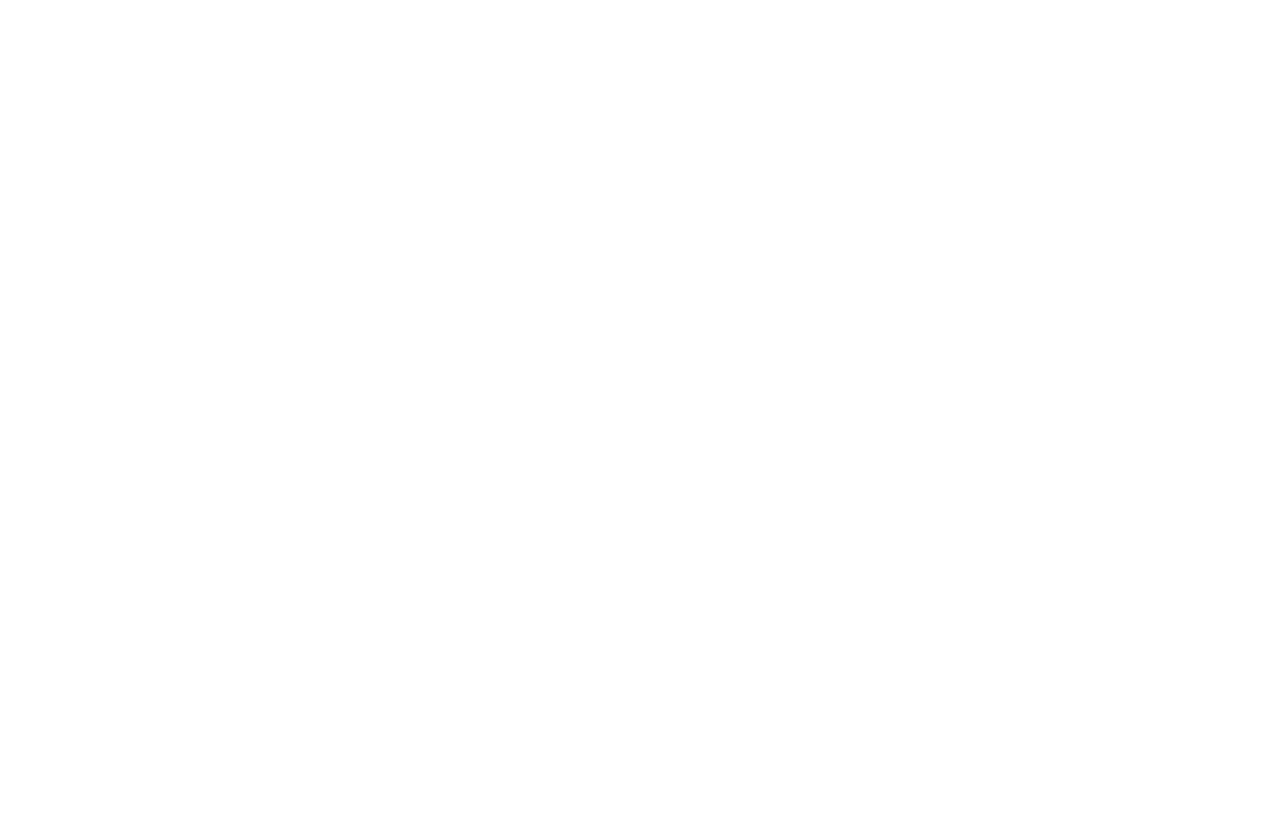
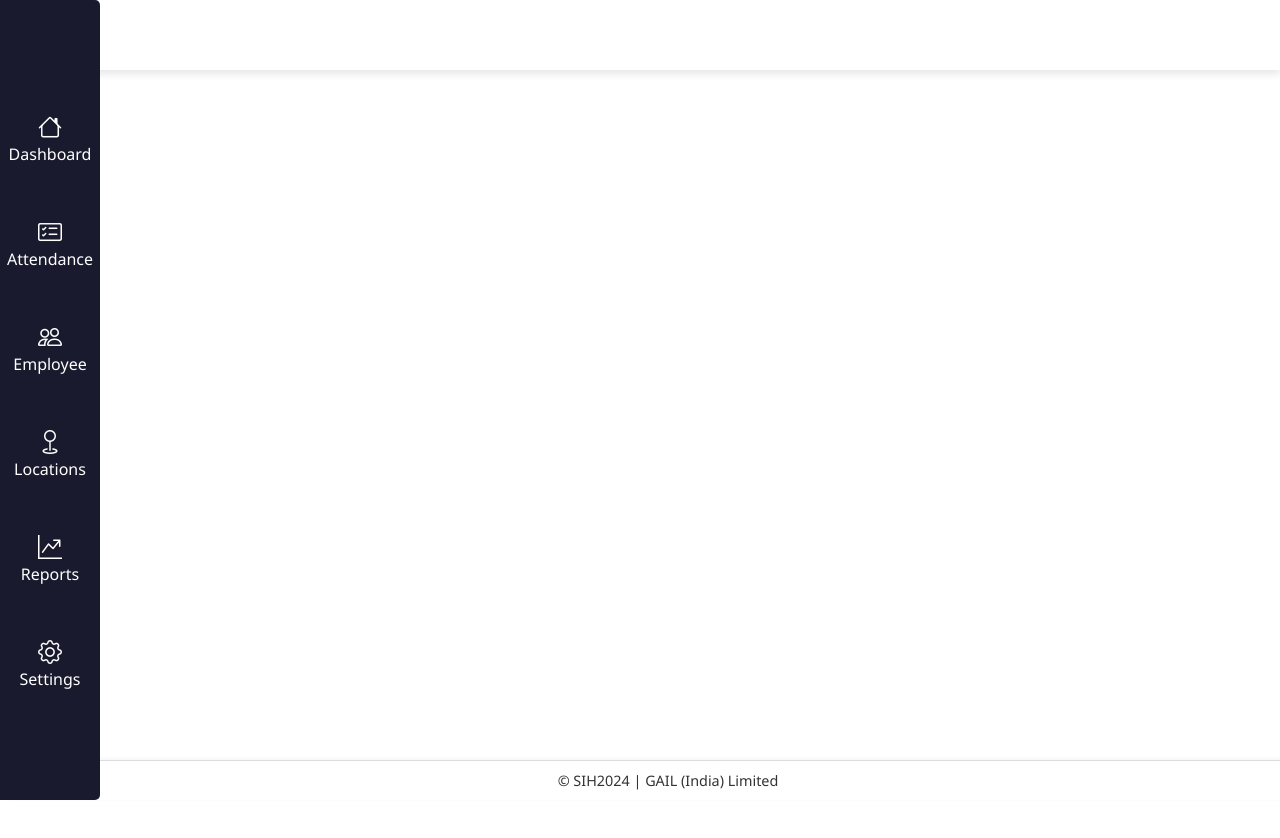
Before and after one commit to Jeswin-J/GeoAttendanceSystem, a React (Create React App) app in the folder client/web/admin_portal/: page /portal/emp in a window 1280 px wide. Before the commit this address had no page. Shown: the top 838 px of the page. Before the commit the page ends 800 px from the top, so only its background shows below. Built offline with nearby package versions, Linux system fonts and the light colour scheme.

Commit message:
created employee page

```diff
--- a/client/web/admin_portal/src/App.js
+++ b/client/web/admin_portal/src/App.js
@@ -8,6 +8,7 @@
 import Loader from './components/common/Loader/Loader';
 import Locations from './routes/portal/Locations';
 import LocationDetail from './routes/portal/LocationDetail';
+import Employee from "./routes/portal/Employee";
 
 const AppRoutes = () => {
     const location = useLocation();
@@ -29,6 +30,7 @@
 
 
             <Route path="/portal/home" element={<Dashboard />} />
+            <Route path="/portal/emp" element={<Employee />} />
             <Route path="/portal/locations" element={<Locations />} />
             <Route path="/location/:locationId" element={<LocationDetail />} />
         </Routes>
--- a/client/web/admin_portal/src/components/common/Sidebar/Sidebar.jsx
+++ b/client/web/admin_portal/src/components/common/Sidebar/Sidebar.jsx
@@ -14,8 +14,8 @@
 const Sidebar = () => {
     const menuItems = [
         { href: '/portal/home', iconClass: 'bi-house', label: 'Dashboard' },
+        { href: '/portal/attendance', iconClass: 'bi-card-checklist', label: 'Attendance' },
         { href: '/portal/emp', iconClass: 'bi-people', label: 'Employee' },
-        { href: '/portal/attendance', iconClass: 'bi-card-checklist', label: 'Attendance' },
         { href: '/portal/locations', iconClass: 'bi-geo', label: 'Locations' },
         { href: '/portal/reports', iconClass: 'bi-graph-up', label: 'Reports' },
         { href: '/portal/settings', iconClass: 'bi-gear', label: 'Settings' }
--- /dev/null
+++ b/client/web/admin_portal/src/routes/portal/Employee.jsx
@@ -0,0 +1,12 @@
+import React from 'react';
+
+import Portal from '../../components/layout/Portal/Portal';
+
+function Employee() {
+    return (
+        <Portal>
+        </Portal>
+    )
+}
+
+export default Employee;
```
